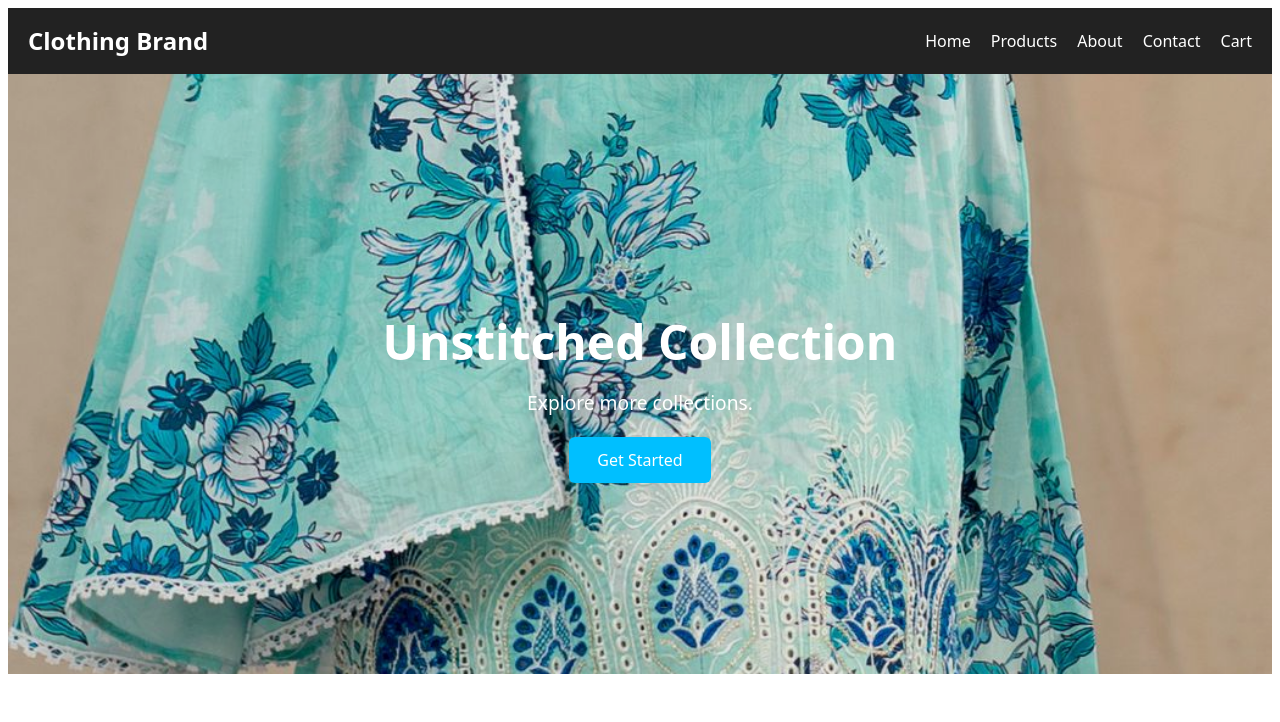
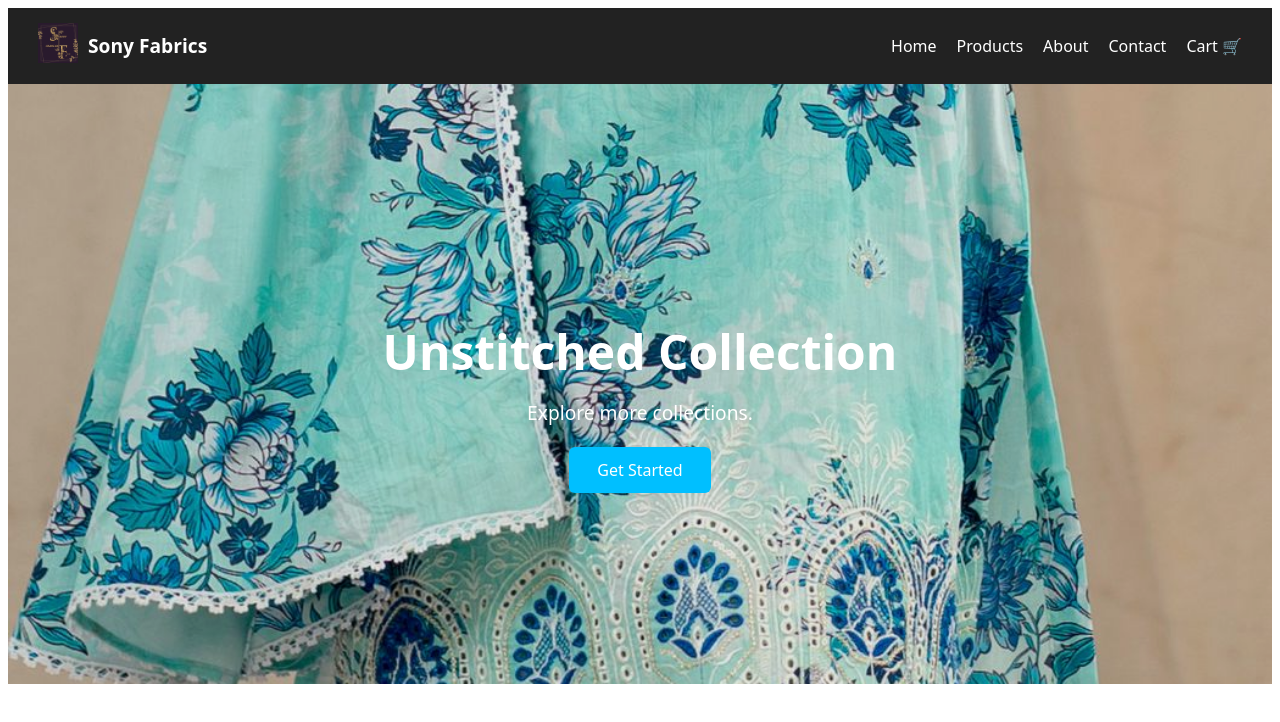
Before and after one commit to DuaYaseen/sonyfabrics, a React (Vite) app: page / in a window 1280 px wide. Shown: the top 722 px of the page. Built offline with nearby package versions, Linux system fonts and the light colour scheme.

Commit message:
nav edited

```diff
--- a/src/components/navbar.css
+++ b/src/components/navbar.css
@@ -1,21 +1,28 @@
-/* Navbar.css */
+/* navbar.css */
 
 .navbar {
     display: flex;
     justify-content: space-between;
     align-items: center;
-    background: #222;
-    padding: 15px 20px;
-    color: white;
-    position: sticky;
-    top: 0;
-    z-index: 1000;
+    padding: 15px 30px;
+    background-color: #222;
+    color: #fff;
+    flex-wrap: wrap;
   }
 
-  .navbar-logo a {
-    text-decoration: none;
-    color: white;
-    font-size: 24px;
+  .navbar-logo {
+    display: flex;
+    align-items: center;
+  }
+
+  .logo-img {
+    height: 40px;
+    width: auto;
+    margin-right: 10px;
+  }
+
+  .brand-name {
+    font-size: 1.2rem;
     font-weight: bold;
   }
 
@@ -27,30 +34,25 @@
   .nav-links a {
     color: white;
     text-decoration: none;
-    transition: 0.3s;
-  }
-
-  .nav-links a:hover {
-    color: #ffcc00;
+    font-weight: 500;
   }
 
   .hamburger {
     display: none;
-    font-size: 28px;
+    font-size: 1.5rem;
     cursor: pointer;
+    color: white;
   }
 
-  /* Responsive Rules */
-  @media (max-width: 768px) {
+  /* Responsive styles */
+  @media screen and (max-width: 768px) {
     .nav-links {
-      position: absolute;
-      top: 60px;
-      right: 0;
+      display: none;
+      flex-direction: column;
+      width: 100%;
       background-color: #333;
-      flex-direction: column;
-      width: 200px;
-      padding: 15px;
-      display: none;
+      margin-top: 10px;
+      padding: 10px;
     }
 
     .nav-links.open {
--- a/src/components/navbar.jsx
+++ b/src/components/navbar.jsx
@@ -1,6 +1,7 @@
 import React, { useState } from 'react';
 import { Link } from 'react-router-dom';
 import './navbar.css';
+import logo from '../assets/sonyfab logo.jpg'; // ✅ Add your logo path
 
 const Navbar = () => {
   const [isOpen, setIsOpen] = useState(false);
@@ -11,7 +12,10 @@ const Navbar = () => {
   return (
     <nav className="navbar">
       <div className="navbar-logo">
-        <Link to="/">Clothing Brand</Link>
+        <Link to="/" onClick={closeMenu}>
+          <img src={logo} alt="Logo" className="logo-img" />
+        </Link>
+        <span className="brand-name">Sony Fabrics</span>
       </div>
 
       <div className={`nav-links ${isOpen ? 'open' : ''}`}>
@@ -19,7 +23,7 @@ const Navbar = () => {
         <Link to="/products" onClick={closeMenu}>Products</Link>
         <Link to="/about" onClick={closeMenu}>About</Link>
         <Link to="/contact" onClick={closeMenu}>Contact</Link>
-        <Link to="/cart" onClick={closeMenu}>Cart</Link>
+        <Link to="/cart" onClick={closeMenu}>Cart 🛒</Link>
       </div>
 
       <div className="hamburger" onClick={toggleMenu}>
```
Also changed, not shown: src/assets/sonyfab logo.jpg (renamed from src/components/sonyfab logo.jpg).
